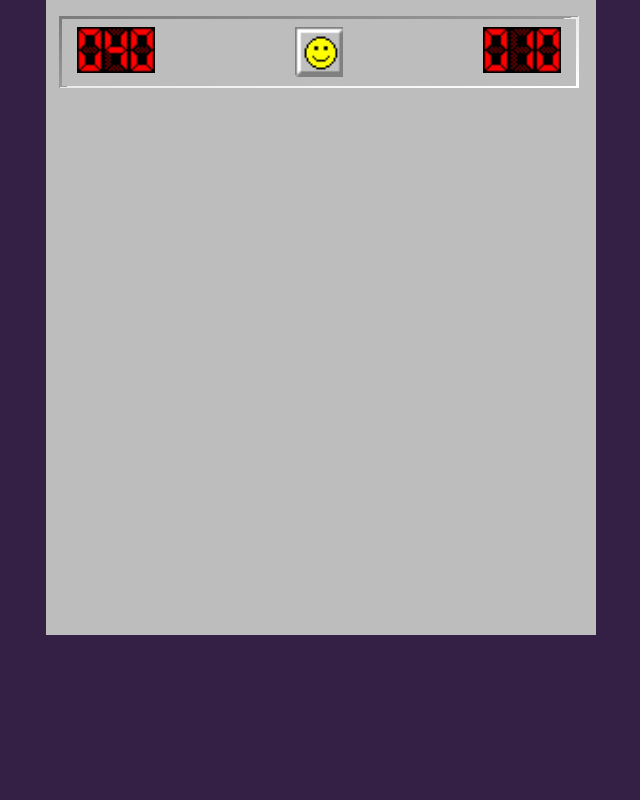
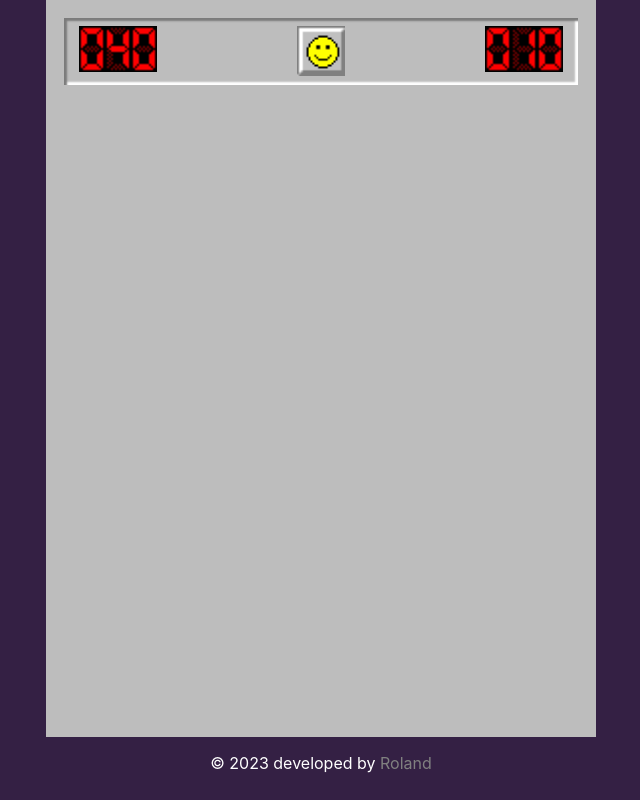
Before and after one commit to RolandSallaz/MinerGame, a React (Create React App) app: page / in a window 1280 px wide. Shown: the whole page, without its empty margins (319-959 px from the left). Built offline with nearby package versions, Linux system fonts and the light colour scheme.

Commit message:
fix game status in header

```diff
--- a/src/components/App/App.scss
+++ b/src/components/App/App.scss
@@ -1,39 +1,22 @@
-$gameColor:#bdbdbd;
+@use "../../variables.scss" as *;
+
 .game {
   width: 550px;
   height: 635px;
   background-color: $gameColor;
 }
-.status {
-  margin: 16px 13px;
-  z-index: 1;
-  width: calc(100% - 30px);
-  height: 72px;
-  display: flex;
-  position: relative;
-  justify-content: center;
-  background: linear-gradient(172.2deg, rgba(123,123,123,1) 0%, rgba(153,153,153,1) 50%, rgba(235,235,235,1) 50%, rgba(255,255,255,1) 100%);
-  &__containter{
-    width: calc(100% - 36px);
-    height: calc(100% - 5px);
-    margin-top: 2.5px;
-    background-color: $gameColor;
+
+.footer{
+  &__copyright{
+    color:white;
     display: flex;
-    justify-content: space-between;
-    align-items: center;
-    padding: 0 15px;
+
   }
-  &__button{
-    background-image: url('../../images/smiley.png');
-    background-repeat: no-repeat;
-    background-size: contain;
-    cursor: pointer;
-    height: 50px;
-    width: 48px;
-    border: none;
-    padding: 0;
-    &:active{
-      background-image: url('../../images/smileyClicked.png');
+  &__link{
+    text-decoration: none;
+    color: gray;
+    &:hover{
+      color:rgb(196, 196, 196)
     }
   }
 }
--- a/src/components/App/App.tsx
+++ b/src/components/App/App.tsx
@@ -1,28 +1,35 @@
-import React, { useState,useEffect } from 'react'
-import logo from './logo.svg'
+import React, { useState, useEffect } from 'react'
 import './App.scss'
 import Counter from '../Counter/Counter'
+import Header from '../Header/Header'
 
 function App() {
   const [minesCount, setMinesCount] = useState<number>(40)
   const [timer, setTimer] = useState<number>(0)
-  useEffect(()=>{
-    setInterval(()=>{
-      setTimer(prev=>prev+=1)
-    },1000)
-  },[])
+  useEffect(() => {
+    setInterval(() => {
+      setTimer((prev) => (prev += 1))
+    }, 1000)
+  }, [])
 
   return (
-    <main className="game">
-      <div className="status">
-        <div className="status__containter">
-          <Counter value={minesCount} />
-          <button className="status__button"></button>
-          <Counter value={timer} />
-        </div>
-      </div>
-      <div className="cell"></div>
-    </main>
+    <>
+      <Header>
+        <Counter value={minesCount} />
+        <button className="status__button"></button>
+        <Counter value={timer} />
+      </Header>
+      <main className="game">
+        <div className="cell"></div>
+      </main>
+      <footer className="footer">
+        <p className='footer__copyright'>© 2023 developed by&nbsp;
+        <a className='footer__link' href="https://github.com/RolandSallaz" target="_blank">
+         {' Roland'}
+        </a>
+        </p>
+      </footer>
+    </>
   )
 }
 
--- a/src/components/Counter/Counter.tsx
+++ b/src/components/Counter/Counter.tsx
@@ -1,5 +1,4 @@
 import './Counter.scss'
-import test from '../../images/1.png'
 
 interface CounterProps {
   value: number
--- /dev/null
+++ b/src/components/Header/Header.scss
@@ -0,0 +1,37 @@
+@use "../../variables.scss" as *;
+
+.status {
+    padding: 15px;
+    z-index: 1;
+    width: calc($gameWidth - 30px);
+    height: 72px;
+    display: flex;
+    position: relative;
+    justify-content: center;
+    background: $gameColor;
+    &__containter{
+      width: calc(100% - 36px);
+      height: calc(100% - 5px);
+      box-shadow: inset 3px 3px 2px $shadowColor,
+            inset -3px -3px 2px #fff;
+      margin-top: 2.5px;
+      background-color: $gameColor;
+      display: flex;
+      justify-content: space-between;
+      align-items: center;
+      padding: 0 15px;
+    }
+    &__button{
+      background-image: url('../../images/smiley.png');
+      background-repeat: no-repeat;
+      background-size: contain;
+      cursor: pointer;
+      height: 50px;
+      width: 48px;
+      border: none;
+      padding: 0;
+      &:active{
+        background-image: url('../../images/smileyClicked.png');
+      }
+    }
+  }
--- /dev/null
+++ b/src/components/Header/Header.tsx
@@ -0,0 +1,12 @@
+import './Header.scss'
+
+interface HeaderProps {
+  children?: React.ReactNode
+}
+export default function Header({ children }: HeaderProps) {
+  return (
+    <header className="status">
+      <div className="status__containter">{children}</div>
+    </header>
+  )
+}
--- /dev/null
+++ b/src/variables.scss
@@ -0,0 +1,3 @@
+$gameColor:#bdbdbd;
+$gameWidth: 550px;
+$shadowColor: #7b7b7b;
```
